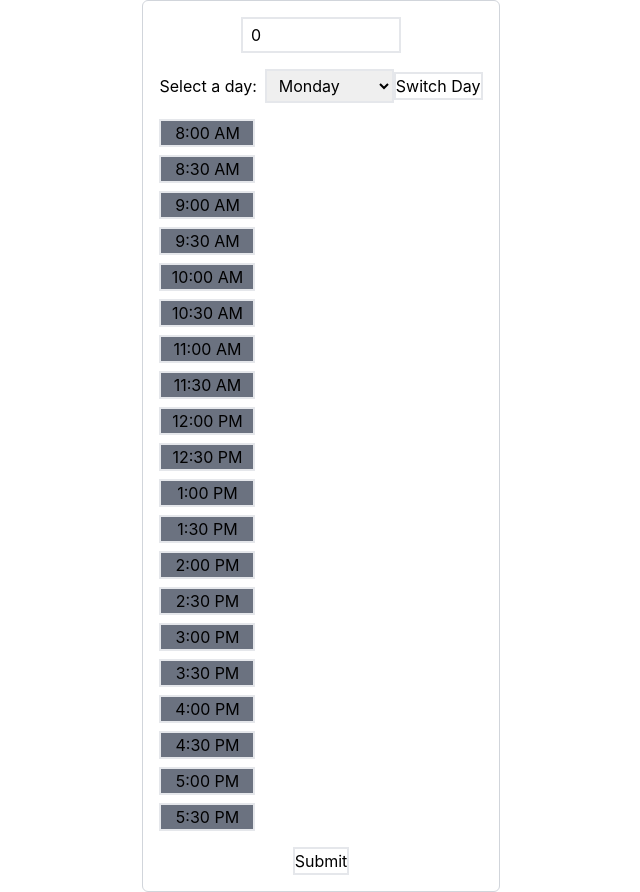
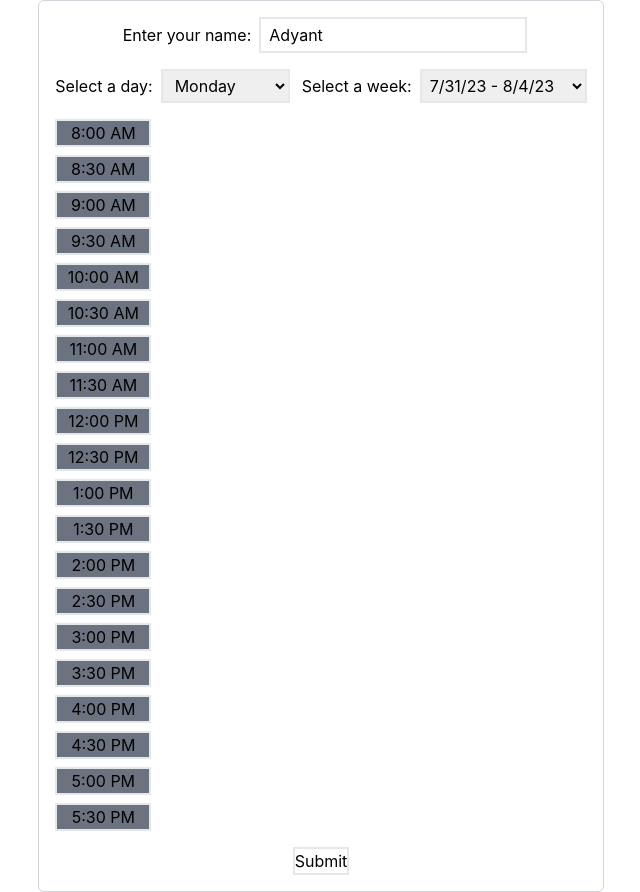
Before and after one commit to Rdeb5/TutoringProject, a React (Create React App) app: page / in a window 1280 px wide. Shown: the whole page, without its empty margins (319-959 px from the left). Built offline with nearby package versions, Linux system fonts and the light colour scheme.

Commit message:
Update App.js
- Made select week function
- Updated cosmetic changes

```diff
--- a/src/App.js
+++ b/src/App.js
@@ -3,7 +3,7 @@ import './App.css';
 import { useState } from "react";
 
 function App() {
-  const [booking, setBooking] = useState(0);
+  const [booking, setBooking] = useState("Adyant");
   const [selected, setSelected] = useState('');
   const [selectedDay, setSelectedDay] = useState('Monday');
 
@@ -42,14 +42,17 @@ function App() {
   return (
     <div className="flex flex-col items-center justify-center min-h-screen">
       <div className="border border-gray-300 p-4 rounded-md text-center">
+        <label className="text-left px-2">
+        Enter your name:
+        </label>
         <input
           type="text"
           value={booking}
           onChange={(e) => setBooking(e.target.value)}
           placeholder="Enter your name"
-          className="border border-2 px-2 py-1 mb-4 w-40"
+          className="border border-2 px-2 py-1 mb-4 w-50"
         />
-        <div className="flex items-center justify-between mb-4">
+        <div className="flex items-center mb-4">
           <div className="flex items-center space-x-2">
             <label htmlFor="day-select">Select a day:</label>
             <select
@@ -58,14 +61,28 @@ function App() {
               onChange={handleDayChange}
               className="border border-2 px-2 py-1"
             >
-              <option value="Monday">Monday</option>
+              <option value="Monday">Monday </option>
               <option value="Tuesday">Tuesday</option>
               <option value="Wednesday">Wednesday</option>
               <option value="Thursday">Thursday</option>
               <option value="Friday">Friday</option>
             </select>
+        </div>
+          <div className="flex items-center space-x-2">
+             <label htmlFor="week-select" className="ml-3">Select a week:</label>
+            <select
+              id="week-select"
+              // value={selectedDay}
+              // onChange={handleDayChange}
+              className="border border-2 px-1 py-1"
+            >
+              <option value="Week1">7/31/23 - 8/4/23</option>
+              <option value="Week2">8/7/23 - 8/11/23</option>
+              <option value="Week3">8/14/23 - 8/18/23</option>
+              <option value="Week4">8/21/23 - 8/25/23</option>
+              <option value="Week5">8/28/23 - 9/1/23</option>
+            </select>
           </div>
-          <button className="border border-2">Switch Day</button>
         </div>
         <div className="flex flex-col space-y-2">
           {generateTimeSlots(selected).map((timeSlot, index) => (
```
